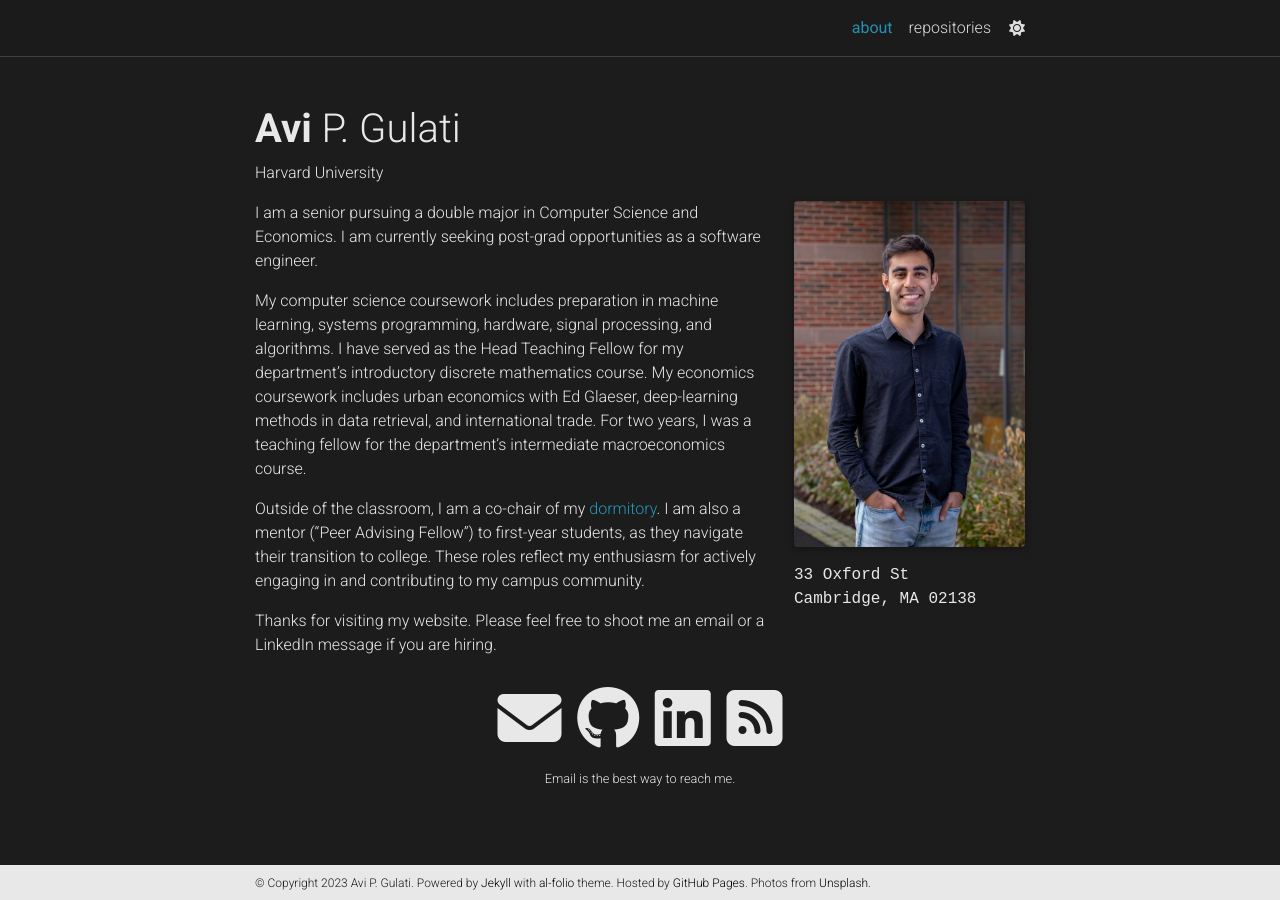
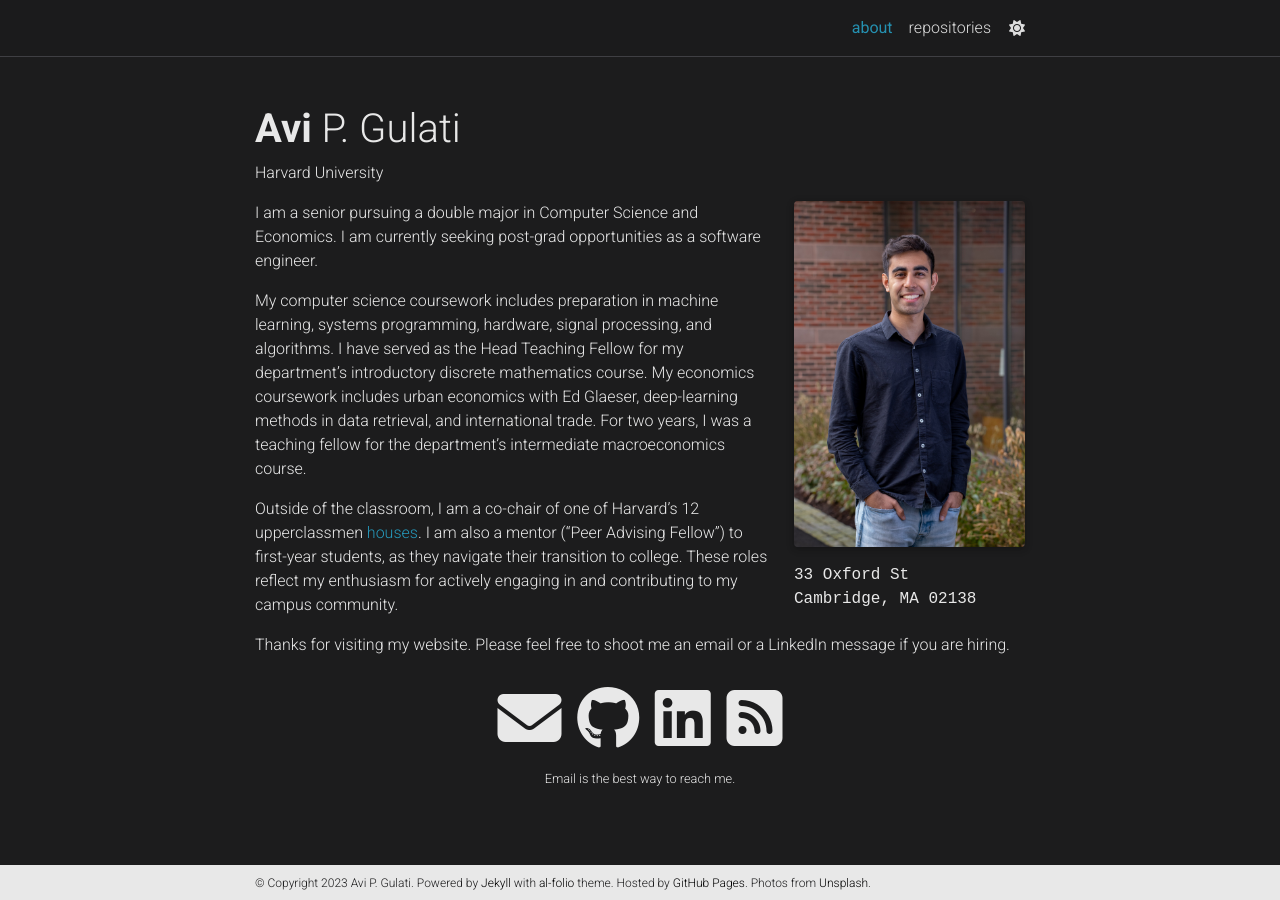
Before and after one commit to Avi-Gulati/avi-gulati.github.io, a Jekyll site: the page built from _pages/about.md, in a window 1280 px wide. Built offline with Jekyll 4.4.1, drawn with Linux system fonts in a browser that asks for light colours; full-size pictures stand in for the smaller copies a plugin makes; comment, search, counter and statistics services are not loaded; a style sheet for code colours, icons or effects is not loaded.

Commit message:
changed dormitory

```diff
--- a/_pages/about.md
+++ b/_pages/about.md
@@ -22,6 +22,6 @@
 
 My computer science coursework includes preparation in machine learning, systems programming, hardware, signal processing, and algorithms. I have served as the Head Teaching Fellow for my department's introductory discrete mathematics course. My economics coursework includes urban economics with Ed Glaeser, deep-learning methods in data retrieval, and international trade. For two years, I was a teaching fellow for the department's intermediate macroeconomics course.
 
-Outside of the classroom, I am a co-chair of my [dormitory](https://dunster.harvard.edu/people/avi-gulati). I am also a mentor ("Peer Advising Fellow") to first-year students, as they navigate their transition to college. These roles reflect my enthusiasm for actively engaging in and contributing to my campus community.
+Outside of the classroom, I am a co-chair of one of Harvard's 12 upperclassmen [houses](https://dunster.harvard.edu/people/avi-gulati). I am also a mentor ("Peer Advising Fellow") to first-year students, as they navigate their transition to college. These roles reflect my enthusiasm for actively engaging in and contributing to my campus community.
 
 Thanks for visiting my website. Please feel free to shoot me an email or a LinkedIn message if you are hiring.
```
